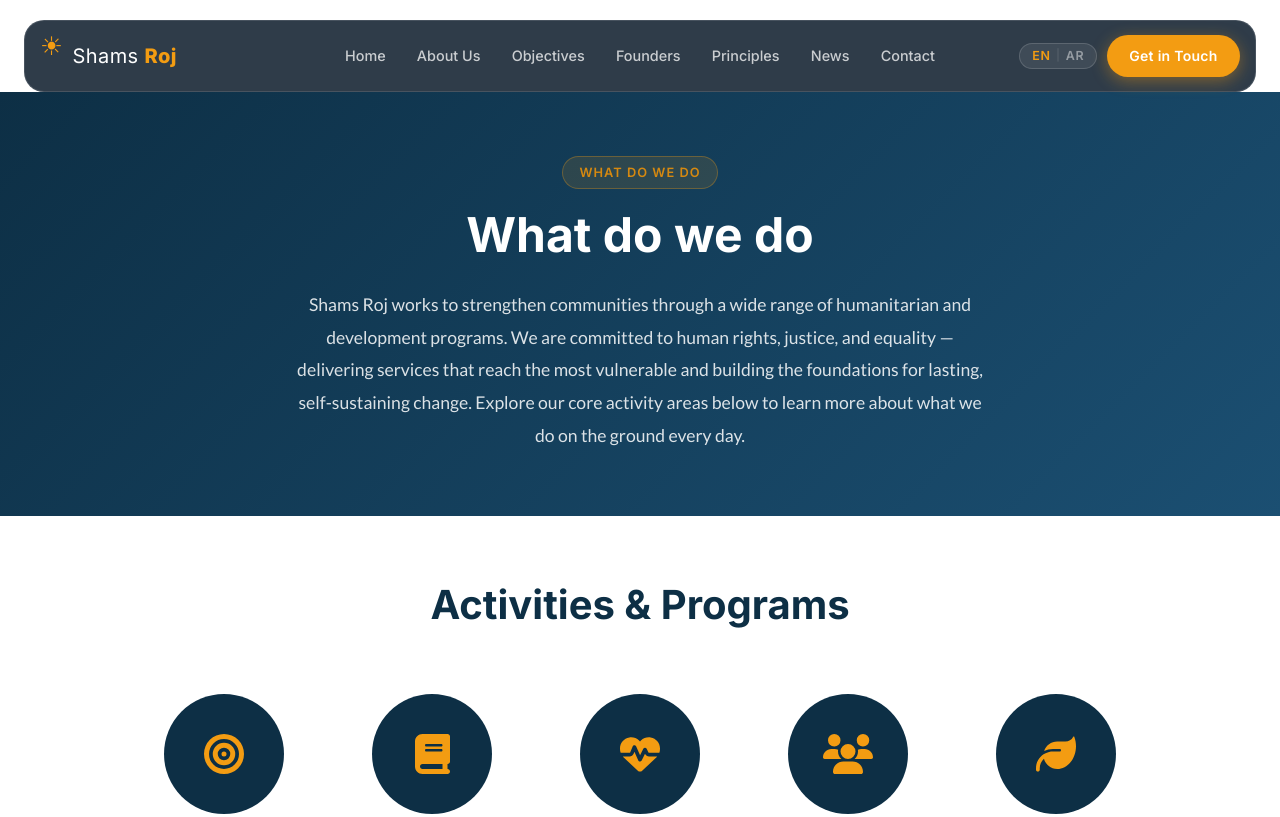
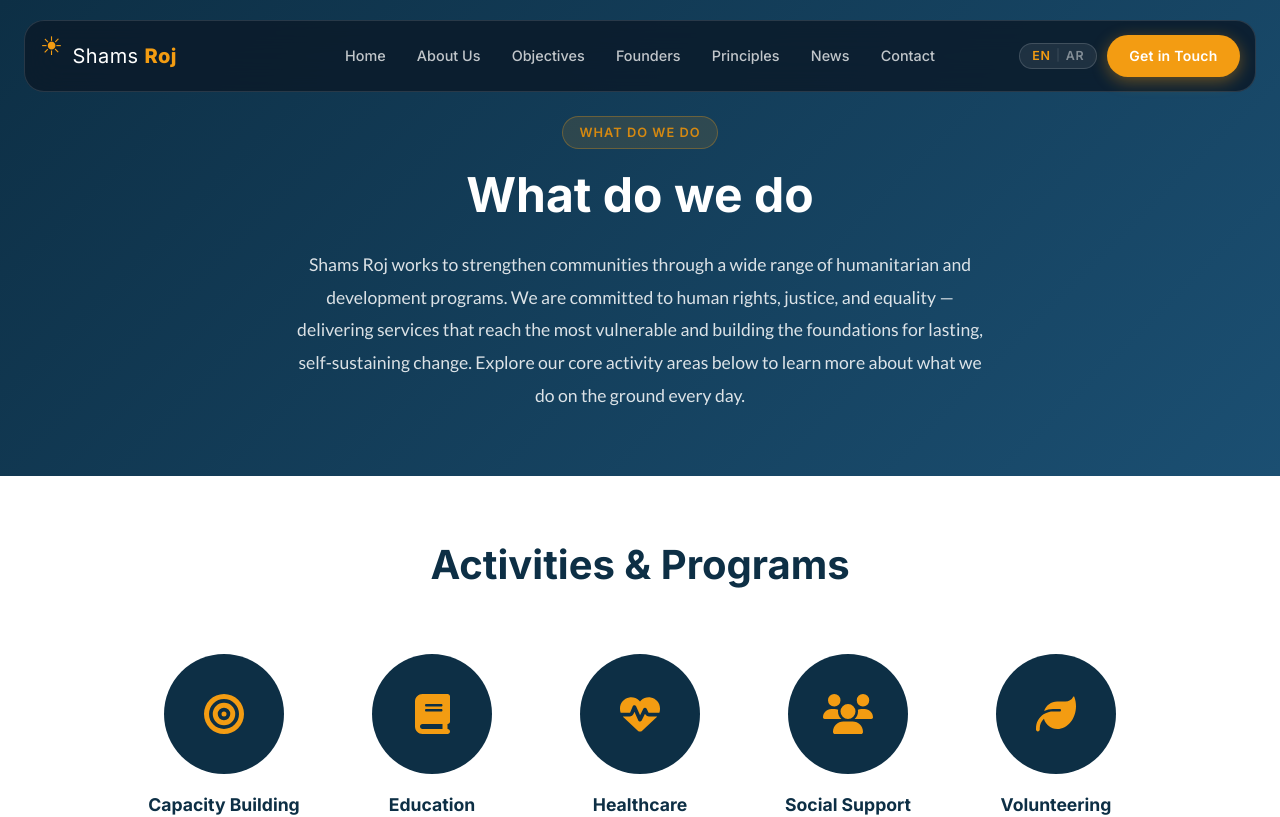
Before and after one commit to Ramiclovis/roj_shams, a React (Vite) app in the folder roj_shams/: page /#/what-we-do in a window 1280 px wide. Shown: the top 817 px of the page. Built offline with nearby package versions, Linux system fonts and the light colour scheme.

Commit message:
style: update NewsDetail and What We Do pages with gradient backgrounds and adjusted padding for improved layout

```diff
--- a/roj_shams/src/assets/components/NewsDetail.css
+++ b/roj_shams/src/assets/components/NewsDetail.css
@@ -38,9 +38,9 @@
 
 /* صفحة الأخبار: صورة ثابتة تخص قسم الأخبار (وليست صورة الخبر نفسه) */
 .page-hero--news {
-  background-color: var(--clr-primary-dark);
-  background-image: url('https://images.unsplash.com/photo-1557804506-669a67965ba0?q=80&w=1920&auto=format&fit=crop');
-  background-size: cover;
+  background: linear-gradient(135deg, var(--clr-primary-dark) 0%, var(--clr-primary) 60%, var(--clr-primary-light) 100%);
+  padding: calc(var(--nav-offset) + 1.5rem) 0 4rem;
+
   background-position: center;
   min-height: 55vh;
   padding-top: calc(var(--nav-offset) + 3rem);
--- a/roj_shams/src/assets/components/WhatWeDo.css
+++ b/roj_shams/src/assets/components/WhatWeDo.css
@@ -1,14 +1,14 @@
 /* ── What Do We Do Page ── */
 
 .what-we-do-page {
-    padding-top: var(--nav-offset);
+    padding-top: 0;
     overflow-x: hidden;
 }
 
 /* Intro section */
 .wwd-intro {
     background: linear-gradient(135deg, var(--clr-primary-dark) 0%, var(--clr-primary) 100%);
-    padding: var(--space-xl) 0;
+    padding: calc(var(--nav-offset) + 1.5rem) 0 var(--space-xl);
 }
 
 .wwd-intro__inner {
```
